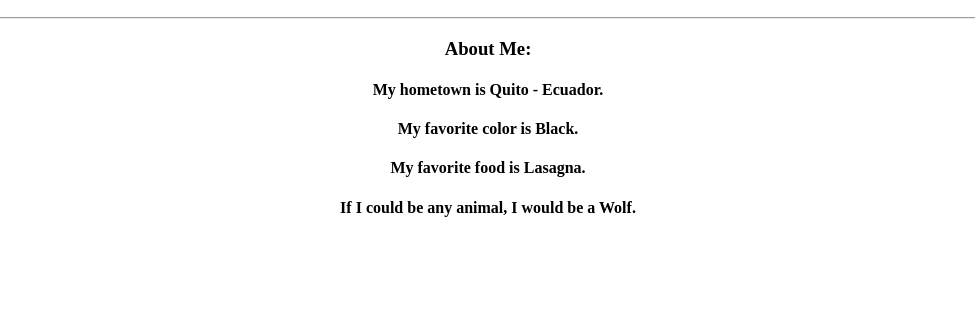
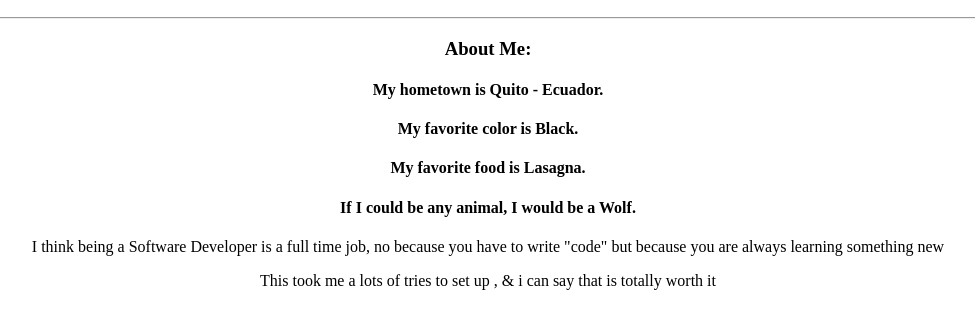
Before and after one commit to JAMES-CERO/greatpractice2, a plain HTML site: page index.html in a window 1280 px wide. Shown: the part 110-438 px from the top of the page, without its empty margins (152-1127 px from the left). Drawn offline with Linux system fonts and the light colour scheme.

Commit message:
Adding new placeholder text

```diff
--- a/index.html
+++ b/index.html
@@ -15,6 +15,9 @@
 					<h4>My favorite color is Black.</h4>
 					<h4>My favorite food is Lasagna.</h4>
 					<h4>If I could be any animal, I would be a Wolf.</h4>
+
+					<p>I think being a Software Developer is a full time job, no because you have to write "code" but because you are always learning something new</p>
+					<p>This took me a lots of tries to set up , & i can say that is totally worth it </p>
 			</div>
 		  </body>
 		</html>
```
